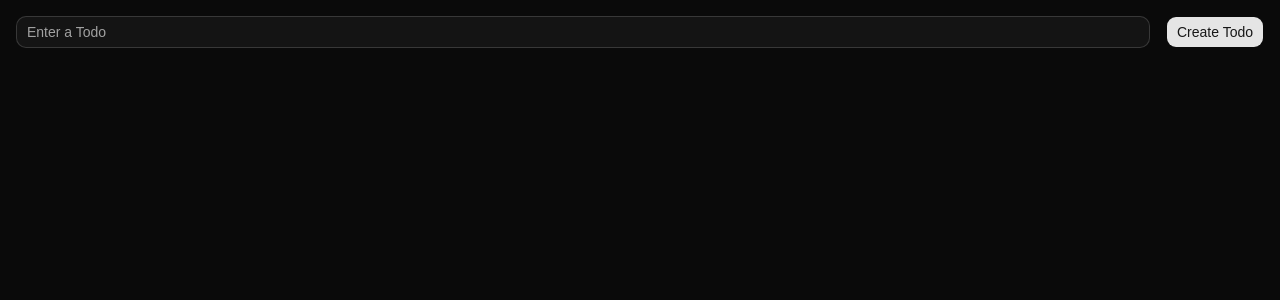
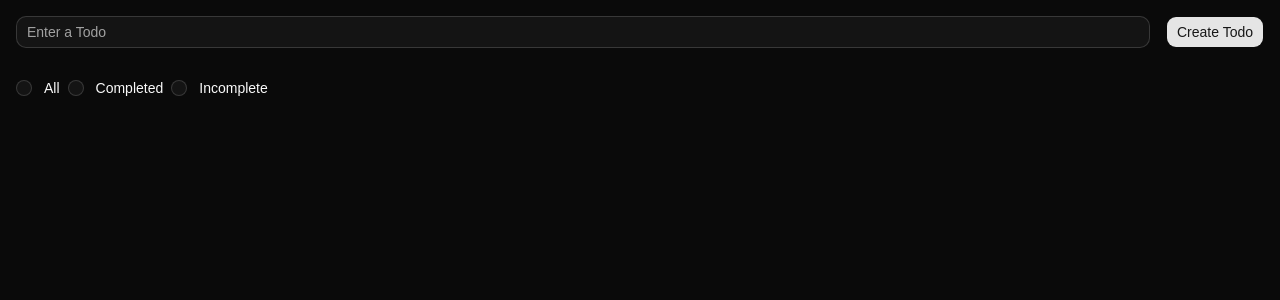
Before and after one commit to krutarth-pipaliya-simform/Practical-5_TODO, a React (Vite) app: page / in a window 1280 px wide. Shown: the top 300 px of the page. Built offline with nearby package versions, Linux system fonts and the light colour scheme.

Commit message:
feat: add radio

```diff
--- /dev/null
+++ b/src/components/Main.tsx
@@ -0,0 +1,25 @@
+import { RadioSelection } from "./RadioSelection";
+
+export const Main = () => {
+    const RadioProps = {
+        RadioGroupFieldArray: [
+            {
+                label: "All",
+                value: "All",
+            },
+            {
+                label: "Completed",
+                value: "Completed",
+            },
+            {
+                label: "Incomplete",
+                value: "Incomplete",
+            },
+        ],
+    };
+    return (
+        <main className="p-4">
+            <RadioSelection {...RadioProps}></RadioSelection>
+        </main>
+    );
+};
--- /dev/null
+++ b/src/components/RadioGroupField.tsx
@@ -0,0 +1,17 @@
+import { useId } from "react";
+import { Label } from "./ui/label";
+import { RadioGroupItem } from "./ui/radio-group";
+export interface RadioGroupProps {
+    label: string;
+    value: string;
+}
+
+export const RadioGroupField = ({ label, value }: RadioGroupProps) => {
+    const id = useId();
+    return (
+        <div className="flex items-center gap-3">
+            <RadioGroupItem id={id} value={value} />
+            <Label htmlFor="r2">{label}</Label>
+        </div>
+    );
+};
--- /dev/null
+++ b/src/components/RadioSelection.tsx
@@ -0,0 +1,18 @@
+import { RadioGroupField, type RadioGroupProps } from "./RadioGroupField";
+import { RadioGroup } from "./ui/radio-group";
+
+export const RadioSelection = ({
+    RadioGroupFieldArray,
+}: {
+    RadioGroupFieldArray: RadioGroupProps[];
+}) => {
+    return (
+        <>
+            <RadioGroup className="flex">
+                {RadioGroupFieldArray.map((field) => {
+                    return <RadioGroupField {...field}></RadioGroupField>;
+                })}
+            </RadioGroup>
+        </>
+    );
+};
--- /dev/null
+++ b/src/components/ui/radio-group.tsx
@@ -0,0 +1,42 @@
+import * as React from "react";
+import { RadioGroup as RadioGroupPrimitive } from "radix-ui";
+
+import { cn } from "@/lib/utils";
+
+function RadioGroup({
+    className,
+    ...props
+}: React.ComponentProps<typeof RadioGroupPrimitive.Root>) {
+    return (
+        <RadioGroupPrimitive.Root
+            data-slot="radio-group"
+            className={cn("grid w-full gap-2", className)}
+            {...props}
+        />
+    );
+}
+
+function RadioGroupItem({
+    className,
+    ...props
+}: React.ComponentProps<typeof RadioGroupPrimitive.Item>) {
+    return (
+        <RadioGroupPrimitive.Item
+            data-slot="radio-group-item"
+            className={cn(
+                "group/radio-group-item peer relative flex aspect-square size-4 shrink-0 rounded-full border border-input outline-none after:absolute after:-inset-x-3 after:-inset-y-2 focus-visible:border-ring focus-visible:ring-3 focus-visible:ring-ring/50 disabled:cursor-not-allowed disabled:opacity-50 aria-invalid:border-destructive aria-invalid:ring-3 aria-invalid:ring-destructive/20 aria-invalid:aria-checked:border-primary dark:bg-input/30 dark:aria-invalid:border-destructive/50 dark:aria-invalid:ring-destructive/40 data-checked:border-primary data-checked:bg-primary data-checked:text-primary-foreground dark:data-checked:bg-primary",
+                className,
+            )}
+            {...props}
+        >
+            <RadioGroupPrimitive.Indicator
+                data-slot="radio-group-indicator"
+                className="flex size-4 items-center justify-center"
+            >
+                <span className="absolute top-1/2 left-1/2 size-2 -translate-x-1/2 -translate-y-1/2 rounded-full bg-primary-foreground" />
+            </RadioGroupPrimitive.Indicator>
+        </RadioGroupPrimitive.Item>
+    );
+}
+
+export { RadioGroup, RadioGroupItem };
--- a/src/pages/Home.tsx
+++ b/src/pages/Home.tsx
@@ -1,4 +1,5 @@
 import { Form } from "@/components/form/Form";
+import { Main } from "@/components/Main";
 
 export const Home = () => {
     const formProps = {
@@ -19,6 +20,7 @@ export const Home = () => {
             <header className="p-4">
                 <Form className="flex gap-4" {...formProps}></Form>
             </header>
+            <Main></Main>
         </>
     );
 };
```
